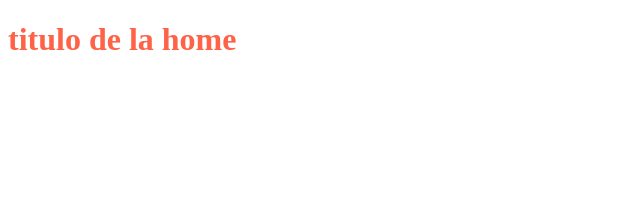
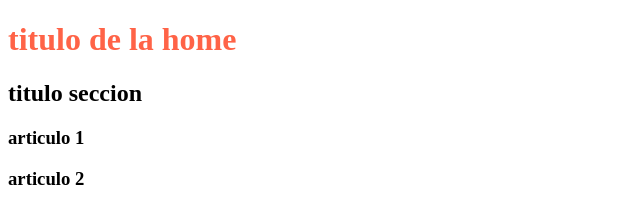
Before and after one commit to israelazdj/proyecto3_git, a plain HTML site: page index.html in a window 1280 px wide. Shown: the whole page, without its empty margins (0-640 px from the left). Drawn offline with Linux system fonts and the light colour scheme.

Commit message:
home termiada

```diff
--- a/css/style.css
+++ b/css/style.css
@@ -1,3 +1,8 @@
 h1{
     color: tomato;
 }
+articulo{
+    padding: 10px;
+    border: 1px solid black;
+     margin:10px ;
+}
--- a/index.html
+++ b/index.html
@@ -9,9 +9,21 @@
   <body>
     <div class="wrapper">
       <div class="header">
+
+      </div>
+      <mian>
+      <div class="main">
         <h1>titulo de la home</h1>
+        <section>
+            <h2>titulo seccion</h2>
+            <article>
+                <h3>articulo 1</h3>
+            </article>
+            <article>
+                <h3>articulo 2</h3>
+            </article>
+        </section>
       </div>
-      <div class="main"></div>
       <div class="footer"></div>
     </div>
   </body>
```
